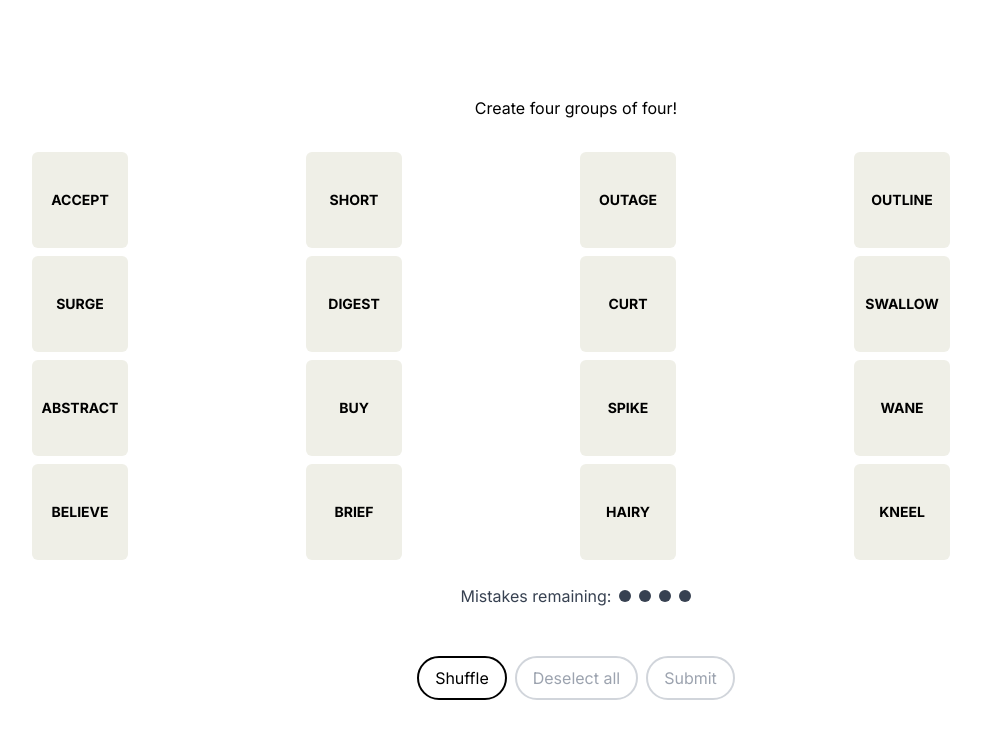
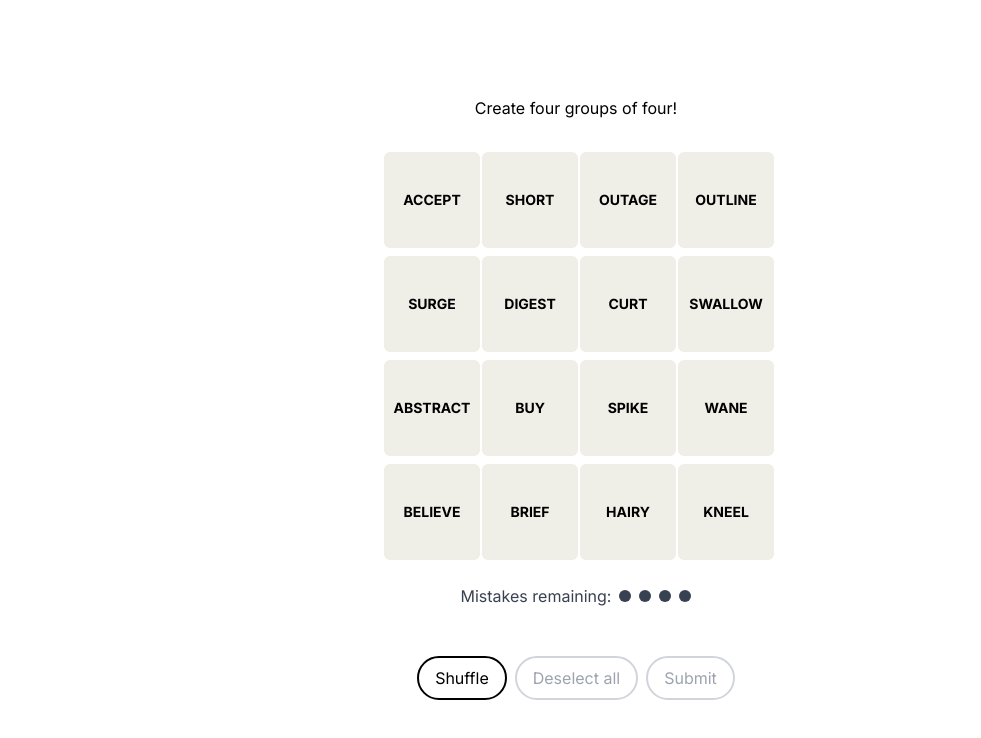
Before and after one commit to kunalbhat/connections-clone, a Next.js app: page / in a window 1280 px wide. Shown: the top 738 px of the page, without its empty margins (64-1045 px from the left). Built offline with nearby package versions, Linux system fonts and the light colour scheme.

Commit message:
mobile styling fix

```diff
--- a/app/globals.css
+++ b/app/globals.css
@@ -11,7 +11,7 @@
 /* Game board UI */
 
 .gameboard {
-  @apply grid grid-cols-4 gap-2 w-full;
+  @apply grid grid-cols-4 gap-2 w-full sm:max-w-96;
 }
 
 .alert {
```
